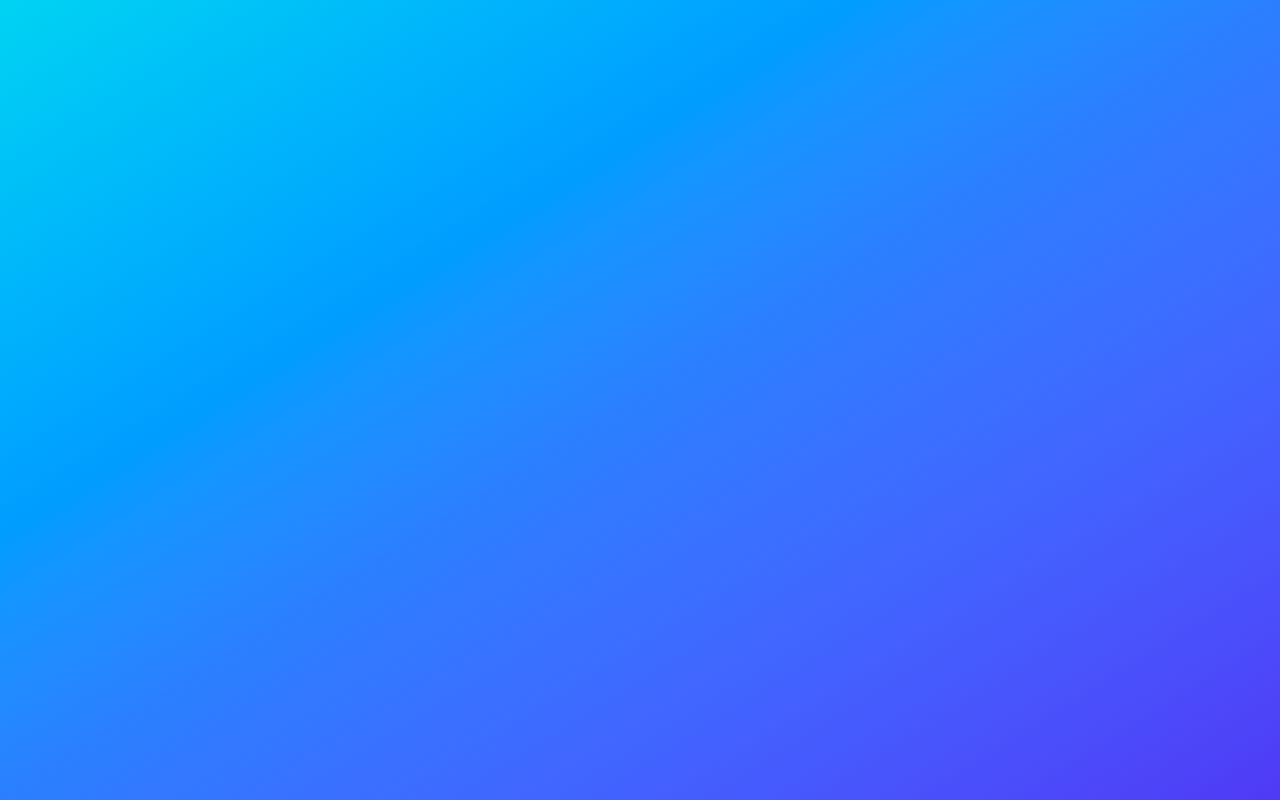
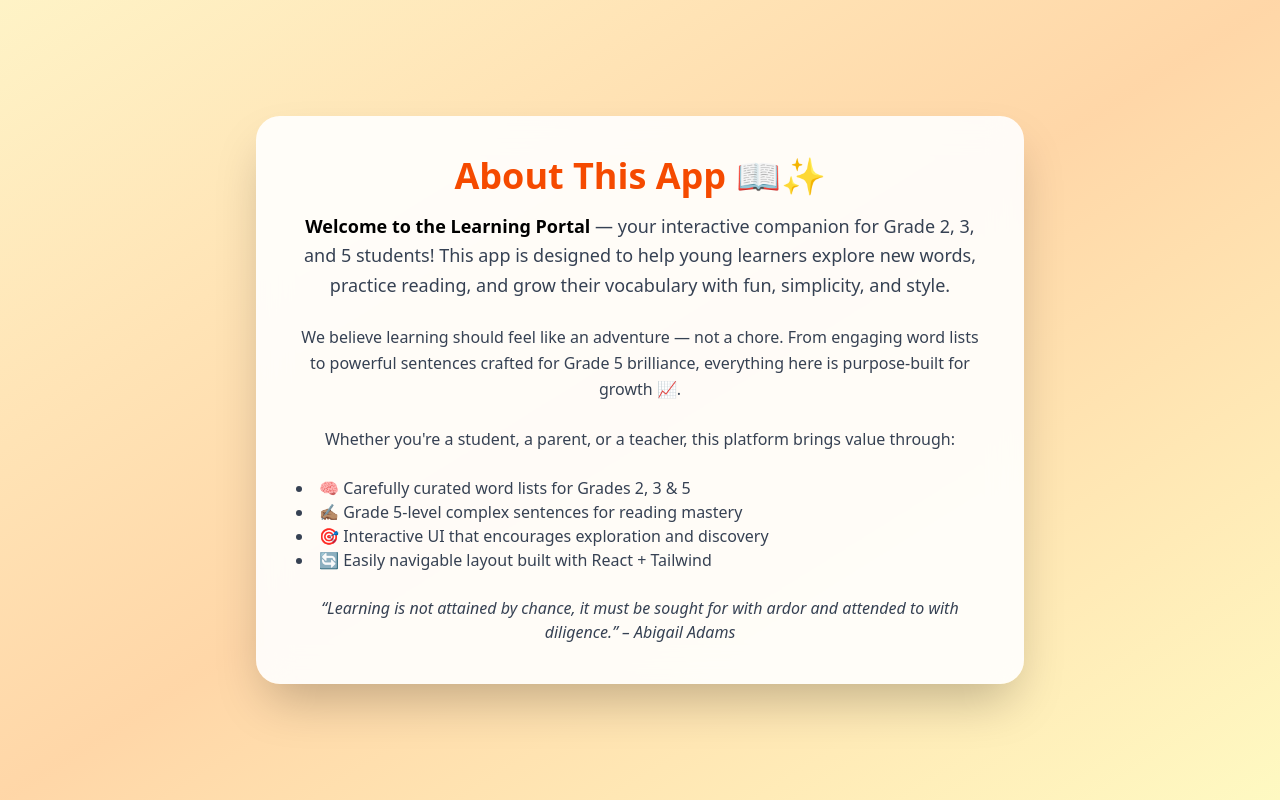
Before and after one commit to dikie001/KidZone, a React (Vite) app: page /about in a window 1280 px wide. Before the commit this address had no page. Built offline with nearby package versions, Linux system fonts and the light colour scheme.

Commit message:
feat: Update routing in App component to include About page and remove Words route

```diff
--- a/src/App.jsx
+++ b/src/App.jsx
@@ -1,10 +1,11 @@
 import React from 'react'
 import Memory from './Memory'
 import { BrowserRouter as Router, Routes, Route } from 'react-router-dom'
-import Words from './Words'
+
 import Grade2 from './grades/Grade-2'
 import Grade3 from './grades/Grade-3'
 import Grade5 from './grades/Grade-5'
+import About from './About'
 
 const App = () => {
   return (
@@ -13,7 +14,8 @@
 
       <Routes>
 
-        <Route path='/words' element={<Words/>}/>
+
+        <Route path='/about' element={<About/>}/>
         <Route path='/' element={<Memory/>}/>
         <Route path='/grade-2' element={<Grade2/>}/>
         <Route path='/grade-3' element={<Grade3/>}/>
```
